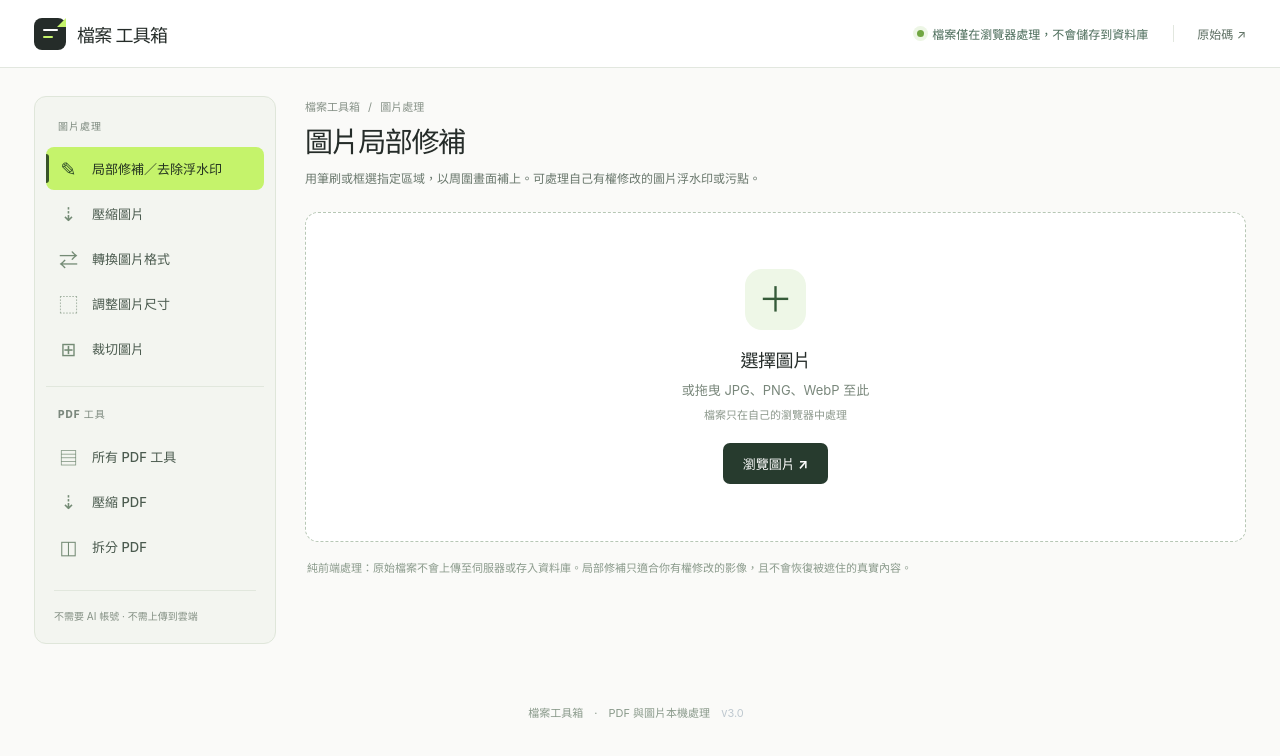
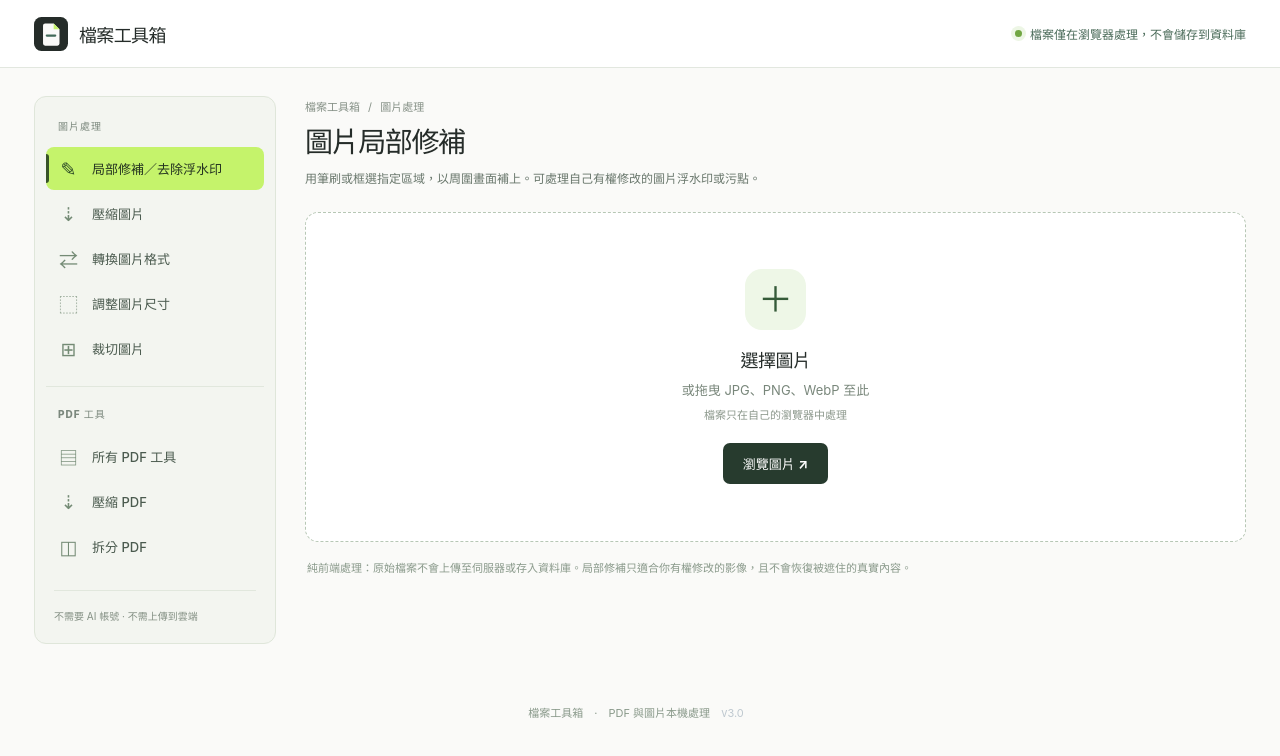
Before and after one commit to tougapui/pdf-toolbox, a plain HTML site: page image-tools.html in a window 1280 px wide. Drawn offline with Linux system fonts and the light colour scheme.

Commit message:
Unify brand label, reuse favicon as header icon and hide source-code link

```diff
--- a/image-tools.html
+++ b/image-tools.html
@@ -13,8 +13,8 @@
 </head>
 <body>
 <header class="header"><div class="header-inner">
-<a class="brand" href="./" aria-label="檔案工具箱首頁"><span class="brand-mark"><span class="doc-fold"></span><span class="doc-line"></span><span class="doc-line narrow"></span></span><span>檔案 <b>工具箱</b></span></a>
-<div class="header-right"><span class="local-indicator"><span class="local-light"></span>檔案僅在瀏覽器處理，不會儲存到資料庫</span><a class="github-link" href="https://github.com/tougapui/pdf-toolbox" target="_blank" rel="noopener noreferrer">原始碼 ↗</a></div>
+<a class="brand" href="./" aria-label="檔案工具箱首頁"><img class="brand-favicon" src="./favicon.svg" width="34" height="34" alt="" aria-hidden="true"><span>檔案工具箱</span></a>
+<div class="header-right"><span class="local-indicator"><span class="local-light"></span>檔案僅在瀏覽器處理，不會儲存到資料庫</span></div>
 </div></header>
 <div class="app-layout">
 <aside class="sidebar" aria-label="工具選單">
```
